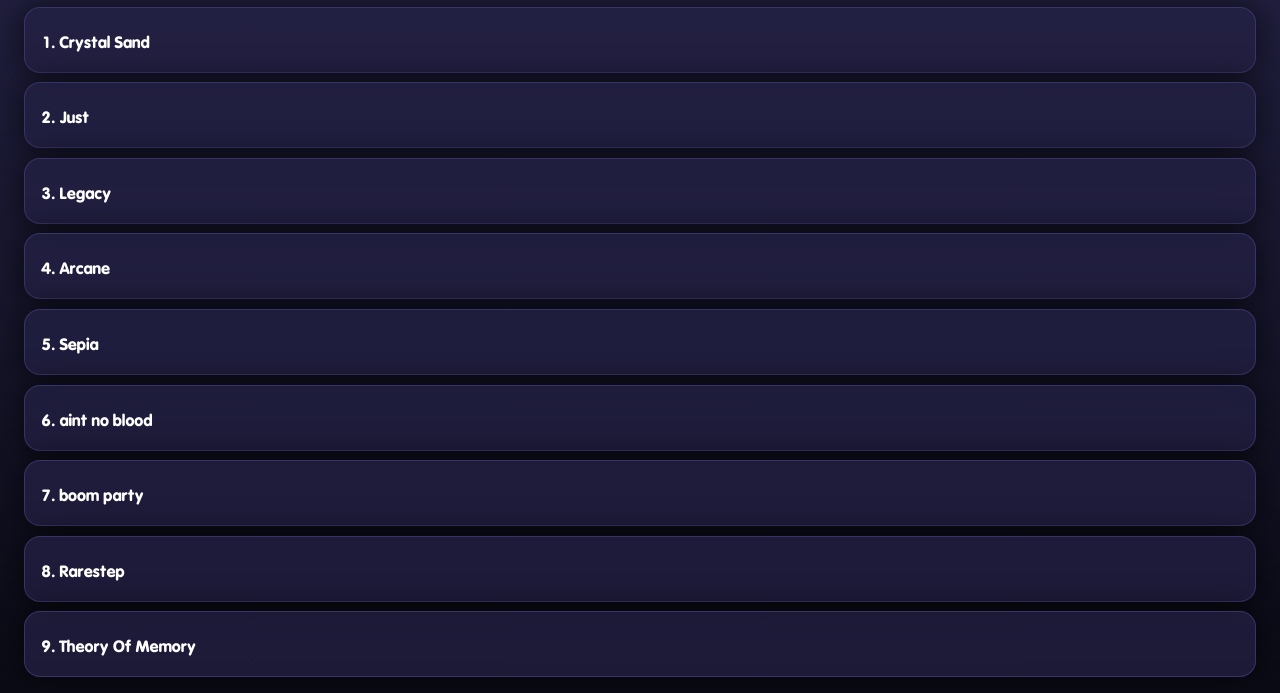
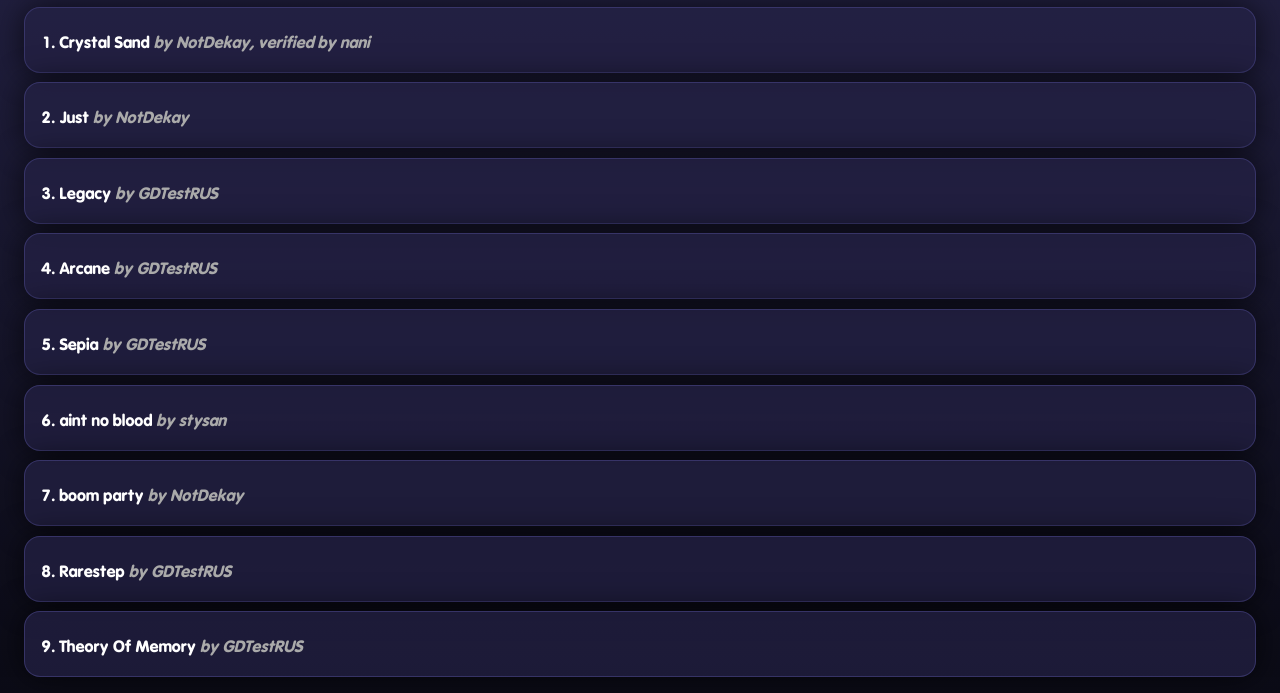
Before and after one commit to stysan/lemongdps.github.io, a plain HTML site: page demonlist.html in a window 1280 px wide. Shown: the part 131-824 px from the top of the page. Drawn offline with nearby package versions, Linux system fonts and the light colour scheme.

Commit message:
Add files via upload

```diff
--- a/style.css
+++ b/style.css
@@ -116,3 +116,7 @@ a {
 .r {
     margin-bottom: 0.6em;
 }
+i {
+    font-style: italic;
+    color: #aaa;
+}
```
Also changed, not shown: demon-easy.png (added), demon-extreme.png (added), demon-hard.png (added), demon-insane.png (added), demon-medium.png (added), levels.txt.
